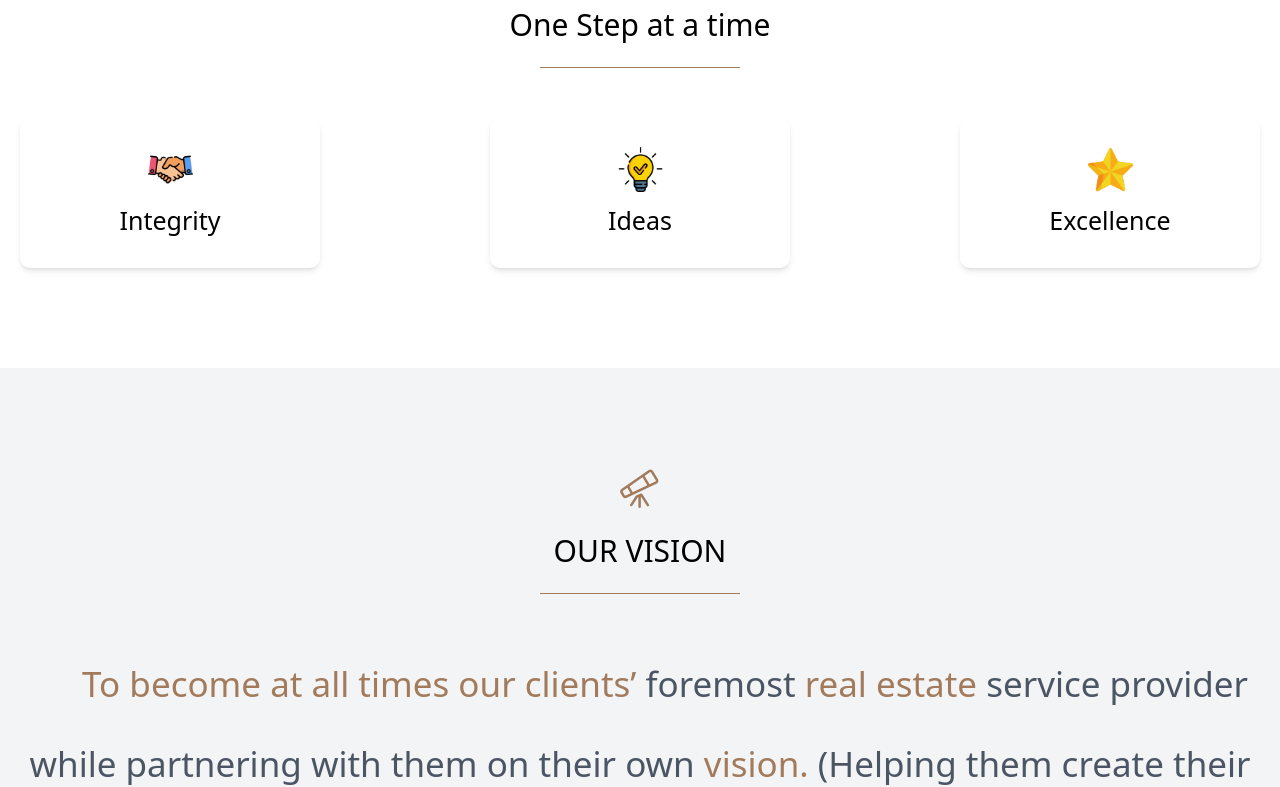
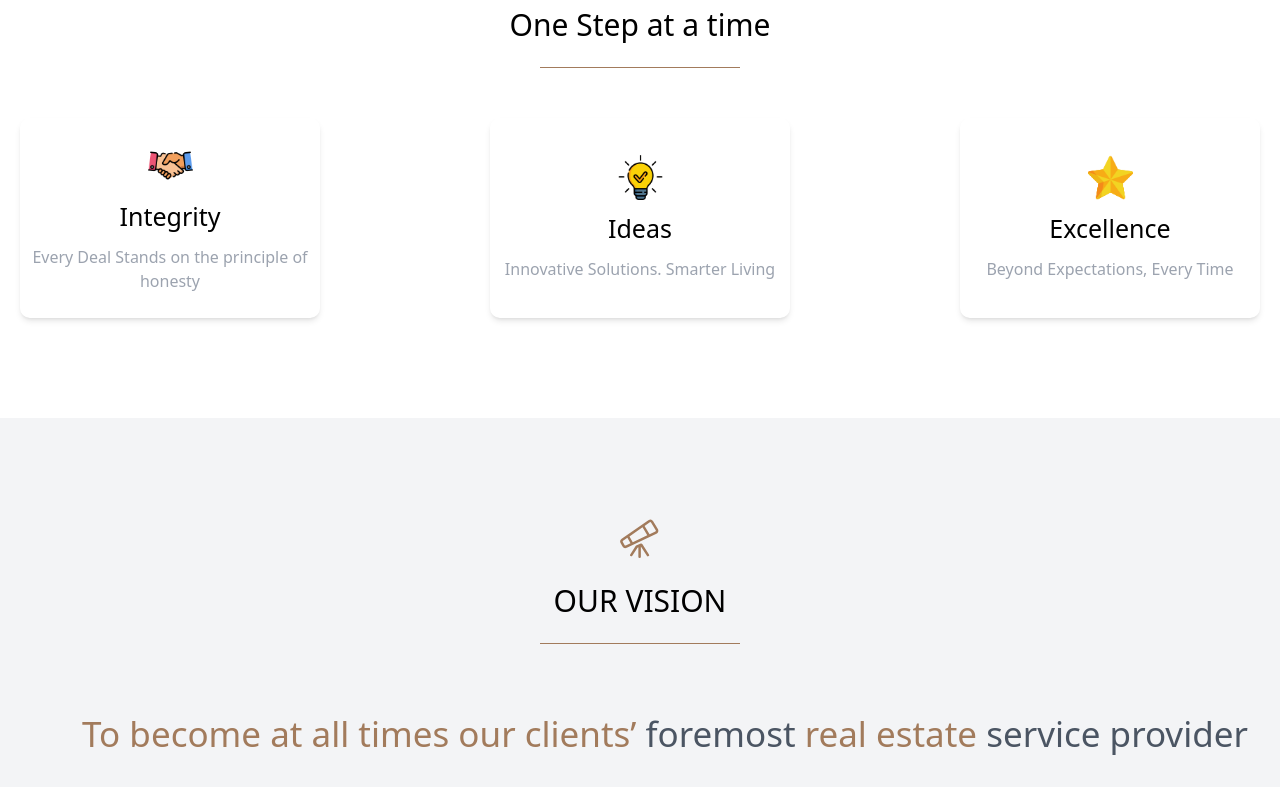
Before and after one commit to SamDesigner/EstateSite, a React (Vite) app: page / in a window 1280 px wide. Shown: the part 2895-3682 px from the top of the page. Built offline with nearby package versions, Linux system fonts and the light colour scheme; no server answers.

Commit message:
DONE: Fixed the Core values

```diff
--- a/src/Pages/Home.jsx
+++ b/src/Pages/Home.jsx
@@ -19,7 +19,6 @@ const Home = () => {
       <AboutVision />
       <WhyChoose />
       <HomeServices />
-
       <Footer />
     </div>
   );
--- a/src/components/AboutComponents/AboutCoreValues.jsx
+++ b/src/components/AboutComponents/AboutCoreValues.jsx
@@ -1,6 +1,6 @@
-import integrityIcon from '../../assets/images/integrityIcon.png'
-import ideaIcon from '../../assets/images/ideaIcon.png'
-import excellenceIcon from '../../assets/images/excellenceIcon.png'
+import integrityIcon from "../../assets/images/integrityIcon.png";
+import ideaIcon from "../../assets/images/ideaIcon.png";
+import excellenceIcon from "../../assets/images/excellenceIcon.png";
 import { GoTelescope } from "react-icons/go";
 const AboutCoreValues = () => {
   return (
@@ -8,7 +8,8 @@ const AboutCoreValues = () => {
       <div
         data-aos="fade-up"
         data-aos-duration="1000"
-      className="flex items-center justify-center">
+        className="flex items-center justify-center"
+      >
         <div className="">
           <div className="flex flex-col items-center justify-center gap-[20px] pb-[20px]">
             <GoTelescope className="text-secondary text-[40px] font-[100]" />
@@ -23,32 +24,44 @@ const AboutCoreValues = () => {
       <div className="flex flex-col gap-[20px] items-center w-full md:flex-row md:justify-between">
         <div
           data-aos="flip-up"
-        className="w-full md:w-[250px]  lg:w-[300px] shadow-md flex gap-[10px] items-center justify-center flex-col h-[150px] rounded-[10px] ">
-          <div >
+          className="w-full md:w-[250px]  lg:w-[300px] shadow-md flex gap-[10px] items-center justify-center flex-col h-[200px] rounded-[10px] "
+        >
+          <div>
             {/* <GoTelescope className="text-primary text-[20px] font-[100]" /> */}
-            <img className='h-[45px]' src={integrityIcon} />
+            <img className="h-[45px]" src={integrityIcon} />
           </div>
           <h3 className="text-[20px] lg:text-[25px] font-[400]">Integrity</h3>
+          <p className="text-[16px] text-align text-gray-400 text-center">
+            Every Deal Stands on the principle of honesty
+          </p>
         </div>
         <div
           data-aos="flip-up"
           data-aos-delay="300"
-        className="w-full md:w-[250px]  lg:w-[300px] shadow-md flex gap-[10px] items-center justify-center flex-col h-[150px] rounded-[10px] ">
+          className="w-full md:w-[250px]  lg:w-[300px] shadow-md flex gap-[10px] items-center justify-center flex-col h-[200px] rounded-[10px] "
+        >
           <div>
             {/* <GoTelescope className="text-primary text-[20px] font-[100]" /> */}
-            <img className='h-[45px]' src={ideaIcon} />
+            <img className="h-[45px]" src={ideaIcon} />
           </div>
           <h3 className="text-[20px] lg:text-[25px] font-[400]">Ideas</h3>
+          <p className="text-[16px] text-align text-gray-400">
+            Innovative Solutions. Smarter Living
+          </p>
         </div>
         <div
           data-aos="flip-up"
           data-aos-delay="500"
-        className="w-full md:w-[250px]  lg:w-[300px] shadow-md flex gap-[10px] items-center justify-center flex-col h-[150px] rounded-[10px] ">
+          className="w-full md:w-[250px]  lg:w-[300px] shadow-md flex gap-[10px] items-center justify-center flex-col h-[200px] rounded-[10px] "
+        >
           <div>
             {/* <GoTelescope className="text-primary text-[20px] font-[100]" /> */}
-            <img className='h-[45px]' src={excellenceIcon} />
+            <img className="h-[45px]" src={excellenceIcon} />
           </div>
           <h3 className="text-[20px] lg:text-[25px] font-[400]">Excellence</h3>
+          <p className="text-[16px] text-gray-400">
+            Beyond Expectations, Every Time
+          </p>
         </div>
       </div>
     </div>
```
Lines whose indentation alone changed are shown as unchanged.
